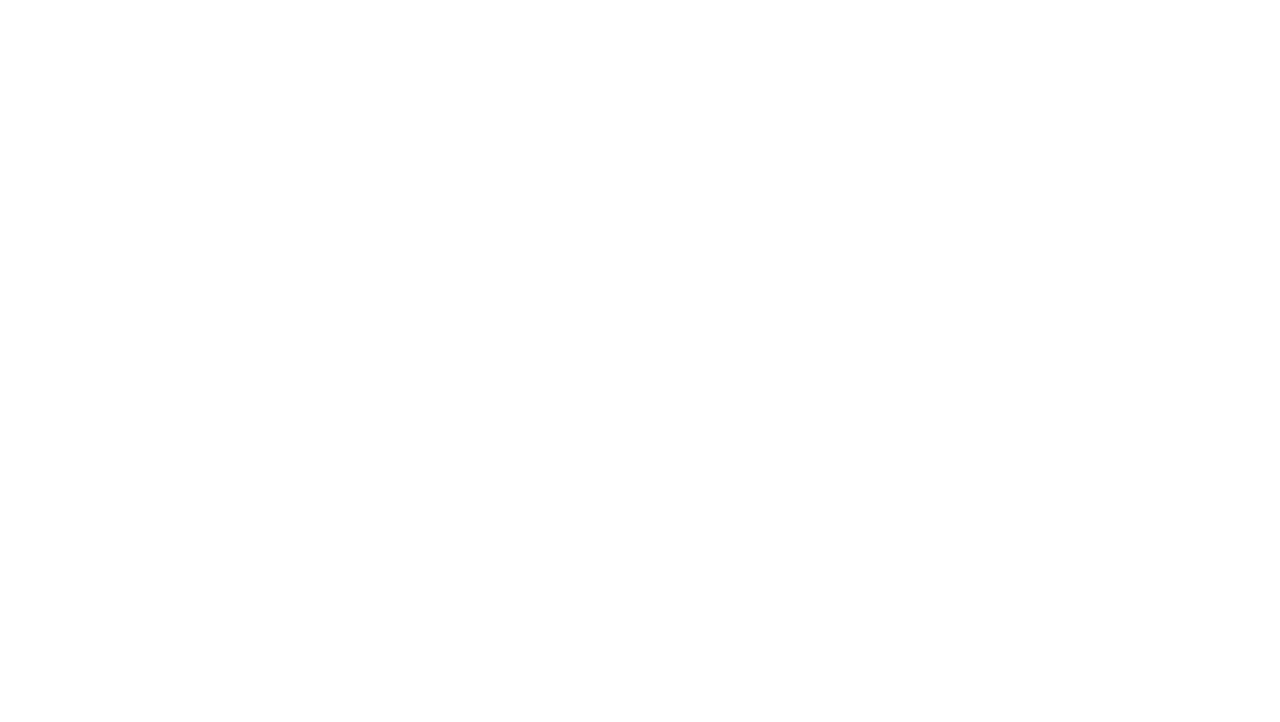
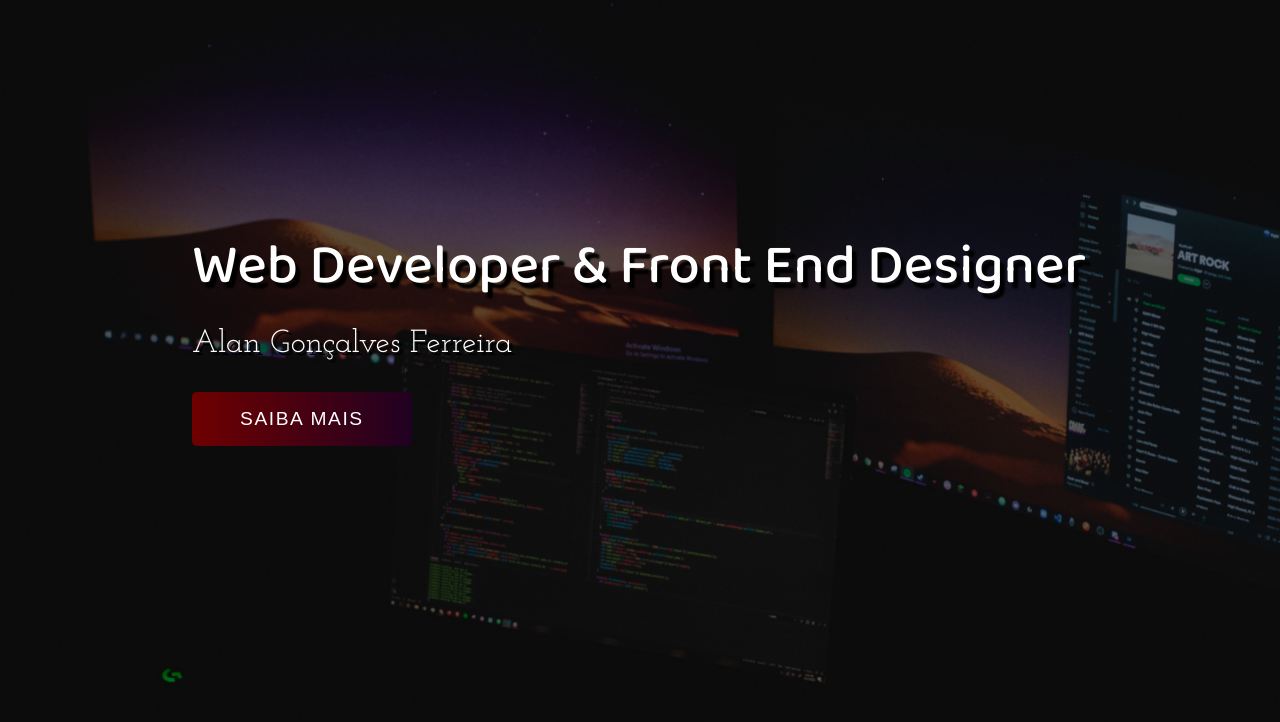
Before and after one commit to AlanFerreiragf21/portfolio, a plain HTML site: page index.html in a window 1280 px wide. Drawn offline with Linux system fonts and the light colour scheme.

Commit message:
package: header

```diff
--- a/index.html
+++ b/index.html
@@ -5,9 +5,27 @@
     <meta http-equiv="X-UA-Compatible" content="IE=edge">
     <meta name="viewport" content="width=device-width, initial-scale=1.0">
     <link rel="stylesheet" href="style.css">
-    <title>Portifólio</title>
+    <link rel="apple-touch-icon" sizes="180x180" href="imagens/apple-touch-icon.png">
+    <link rel="icon" type="image/png" sizes="32x32" href="imagens/favicon-32x32.png">
+    <link rel="icon" type="image/png" sizes="16x16" href="imagens/favicon-16x16.png">
+    <link rel="manifest" href="/site.webmanifest">
+    <title>Portfólio</title>
 </head>
 <body>
 
+    <div class="container">
+        <header>
+            <div class="img-wrapper">
+                <img src="imagens/foto de inicio.jpg" alt="">
+            </div>
+            <div class="banner">
+                <h1>Web Developer & Front End Designer</h1>
+            <p>Alan Gonçalves Ferreira</p>
+            <button>Saiba Mais</button>
+
+            </div>
+        </header>
+    </div>
+
 </body>
 </html>
--- a/style.css
+++ b/style.css
@@ -1,3 +1,93 @@
 @import url('https://fonts.googleapis.com/css2?family=Baloo+Da+2:wght@500;600;700;800&family=Josefin+Slab:ital,wght@0,300;0,400;0,500;0,600;0,700;1,300;1,500&family=Mulish:ital,wght@0,200;0,300;0,400;1,200;1,300&display=swap');
 
 @import url(https://cdnjs.cloudflare.com/ajax/libs/font-awesome/5.15.4/css/all.min.css);
+
+*{
+    margin: 0;
+    padding: 0;
+}
+
+header{
+    width: 100%;
+    height: 100vh;
+    overflow: hidden;
+    position: relative;
+}
+
+.img-wrapper{
+    width: 100%;
+    height: 100%;
+    overflow: hidden;
+    background-color: rgba(0,0,0,8);
+}
+
+.img-wrapper img{
+    width: 100%;
+    height: 100%;
+    object-fit: cover;
+    opacity: 0.5;
+    animation: zoom 25s;
+}
+
+@keyframes zoom{
+    0%{
+        transform: scale(1.3);
+    }
+    100%{
+        transform: scale(1);
+    }
+}
+.banner{
+    position: absolute;
+    top: 30%;
+    left: 15%;
+}
+
+.banner h1{
+    color: #ffffff;
+    font-size: 3.5rem;
+    font-family: "Baloo Da 2", serif;
+    font-weight: 200;
+    text-shadow: .3rem .4rem 2px rgba(0, 0, 0, 4);
+    line-height: 3.5rem;
+    margin-bottom: 2rem;
+    opacity: 1;
+    animation: moveBanner 1s 0.5s forwards;
+}
+
+.banner p{
+    font-family: "Josefin Slab", serif;
+    color: #fff;
+    font-size: 2rem;
+    text-shadow: .2rem .2rem rgba(0, 0, 0, 4);
+    margin-bottom: 2rem;
+    opacity: 0;
+    animation:  moveBanner 1s 0.7s forwards;
+}
+
+.banner button{
+    font-family: "Mulish" serif;
+    color: #fff;
+    font-size: 1.2rem;
+    text-transform: uppercase;
+    letter-spacing: .1rem;
+    background: #200122;
+background: -webkit-linear-gradient(to right, #6f0000, #200122);
+background: linear-gradient(to right, #6f0000, #200122);
+padding: 1rem 3rem;
+border: none;
+border-radius: 5px;
+cursor: pointer;
+opacity: 0;
+animation:  moveBanner 1s 0.9s forwards;
+}
+
+@keyframes moveBanner{
+    0%{
+        transform: translateY(10rem) rotateY(-30deg);
+    }
+    100%{
+        transform: translateY(0) rotateY(0);
+        opacity: 1;
+    }
+}
```
Also changed, not shown: imagens/android-chrome-192x192.png (renamed from android-chrome-192x192.png), imagens/android-chrome-512x512.png (renamed from android-chrome-512x512.png), imagens/apple-touch-icon.png (renamed from apple-touch-icon.png), imagens/favicon-16x16.png (renamed from favicon-16x16.png), imagens/favicon-32x32.png (renamed from favicon-32x32.png), imagens/foto de inicio.jpg (added), site.webmanifest, 1 other file.
